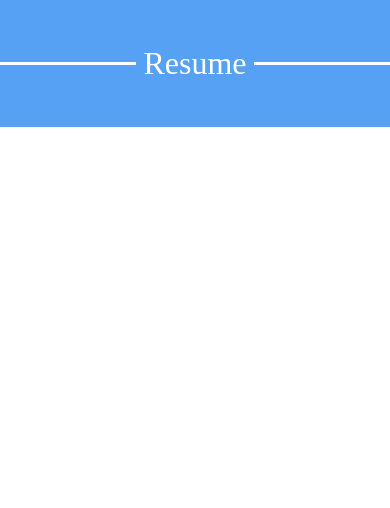
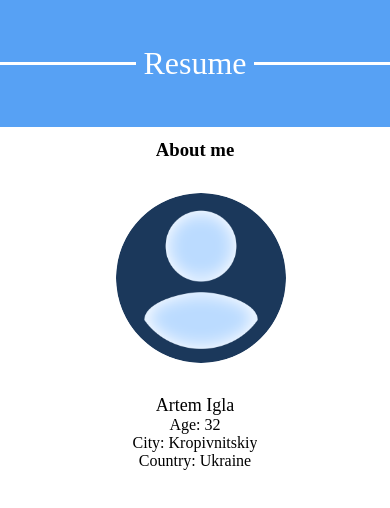
Before and after one commit to artemigla/Resume, a React (Create React App) app: page / in a window 390 px wide. Shown: the top 508 px of the page. Built offline with nearby package versions, Linux system fonts and the light colour scheme; the HTML template or start-up script is replaced by a standard one.

Commit message:
Created AboutMe component.

```diff
--- a/src/App.js
+++ b/src/App.js
@@ -1,10 +1,11 @@
 import React from 'react';
 import { Header } from './components/Header/Header';
-
+import { AboutMe } from './components/AboutMe/AboutMe';
 const App = () => {
   return (
     <div>
       <Header title={'Resume'} />
+      <AboutMe about={'About me'} />
     </div>
   );
 }
--- /dev/null
+++ b/src/components/AboutMe/AboutMe.jsx
@@ -0,0 +1,24 @@
+import React from 'react';
+import logo from '../../assets/no_avatar.png';
+import './style.css'
+
+export const AboutMe = ({ about }) => {
+    return (
+        <main className='wrapper'>
+            <div className='aboutMe'>
+                <h3>{about}</h3>
+            </div>
+            <div className='content'>
+                <div className='img'>
+                    <img className='avatar' src={logo} alt="Avatar" />
+                </div>
+                <div className='description'>
+                    <p className='name'>Artem Igla</p>
+                    <p>Age: 32</p>
+                    <p>City: Kropivnitskiy</p>
+                    <p>Country: Ukraine</p>
+                </div>
+            </div>
+        </main>
+    );
+}
--- /dev/null
+++ b/src/components/AboutMe/style.css
@@ -0,0 +1,73 @@
+.wrapper {
+    width: 100vw;
+    height: 70vh;
+}
+
+.avatar {
+    width: 170px;
+    height: 170px;
+    margin: 12px 0px 12px 12px;
+    border-radius: 50%;
+}
+
+.img {
+    width: 15%;
+    height: 12%;
+}
+
+.aboutMe {
+    display: flex;
+    justify-content: center;
+    align-items: center;
+    margin: 12px 0px 12px 0px;
+}
+
+.content {
+    display: flex;
+    width: 100%;
+}
+
+.description {
+    margin-top: 12px;
+    width: 21%;
+}
+
+.name {
+    font-size: large;
+}
+
+@media screen and (max-width: 1020px) {
+    .wrapper {
+        width: 100vw;
+        flex-direction: column;
+    }
+
+    .img {
+        display: flex;
+        align-items: center;
+        justify-content: center;
+        width: 190px;
+        height: 210px;
+    }
+
+    .avatar {
+        width: 170px;
+        height: 170px;
+        margin: 12px 0px 12px 12px;
+        border-radius: 50%;
+    }
+
+    .content {
+        display: flex;
+        flex-direction: column;
+        align-items: center;
+        width: 100%;
+    }
+
+    .description {
+        width: 85%;
+        display: flex;
+        flex-direction: column;
+        align-items: center;
+    }
+}
```
Also changed, not shown: src/assets/no_avatar.png (added).
